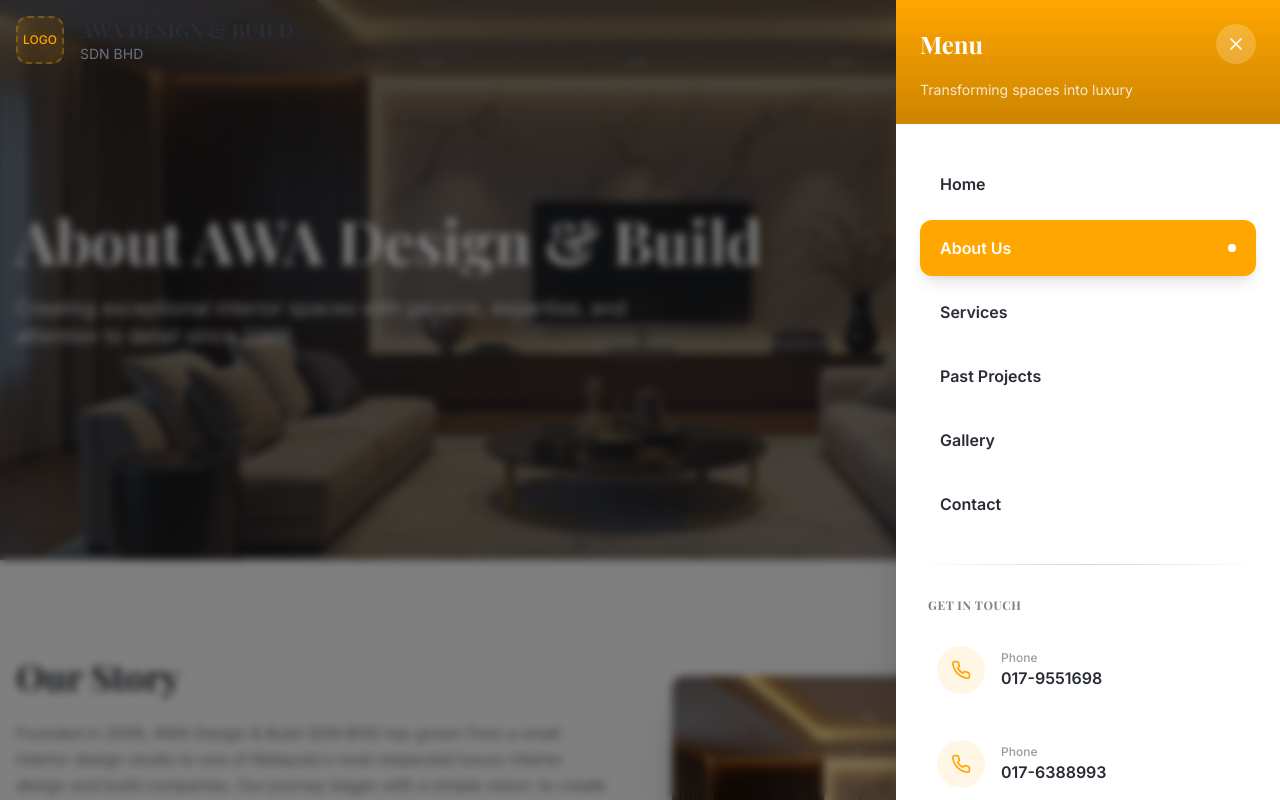
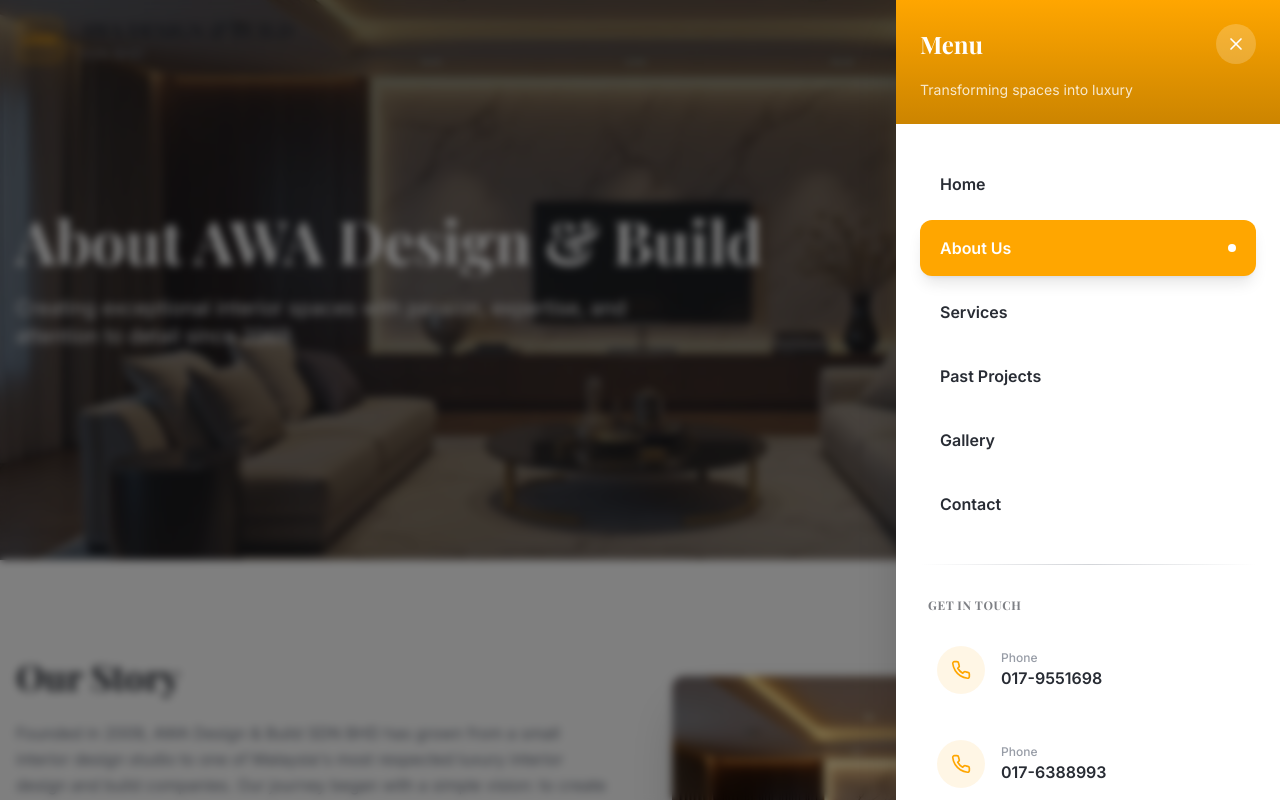
Before and after one commit to marcuskhor/awa-design-luxe, a React (Vite) app: page /about in a window 1280 px wide. Both pictures are taken after a click on the button 1240 px from the left and 44 px from the top of the page. Shown: the top 800 px of the page. Built offline with nearby package versions, Linux system fonts and the light colour scheme; the HTML template or start-up script is replaced by a standard one.

Commit message:
Fix burger menu visibility

```diff
--- a/src/components/Layout.tsx
+++ b/src/components/Layout.tsx
@@ -75,13 +75,13 @@ export default function Layout({ children }: { children: React.ReactNode }) {
       {/* Burger Menu - Right Sidebar */}
       {isMenuOpen && (
         <div
-          className="fixed inset-0 z-40 bg-black/50 backdrop-blur-sm animate-fade-in"
+          className="fixed inset-0 z-[110] bg-black/50 backdrop-blur-sm animate-fade-in"
           onClick={() => setIsMenuOpen(false)}
         >
-            <div
-              className="fixed top-0 right-0 h-full w-80 sm:w-96 bg-background shadow-2xl animate-slide-in-right overflow-y-auto"
-              onClick={(e) => e.stopPropagation()}
-            >
+          <div
+            className="fixed top-0 right-0 h-full w-80 sm:w-96 bg-background shadow-2xl animate-slide-in-right overflow-y-auto z-[110]"
+            onClick={(e) => e.stopPropagation()}
+          >
               {/* Header */}
               <div className="sticky top-0 bg-gradient-to-b from-primary to-primary-dark p-6 z-10">
                 <div className="flex items-center justify-between mb-4">
```
